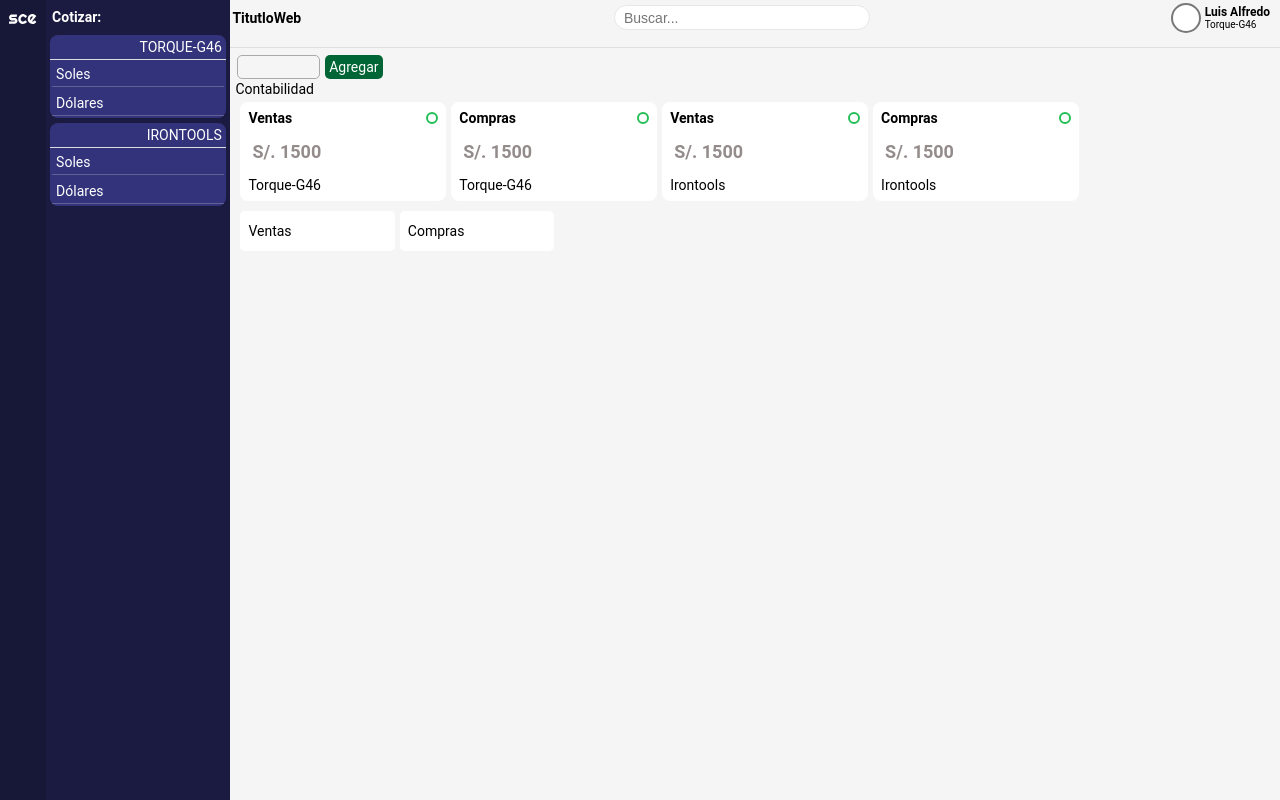
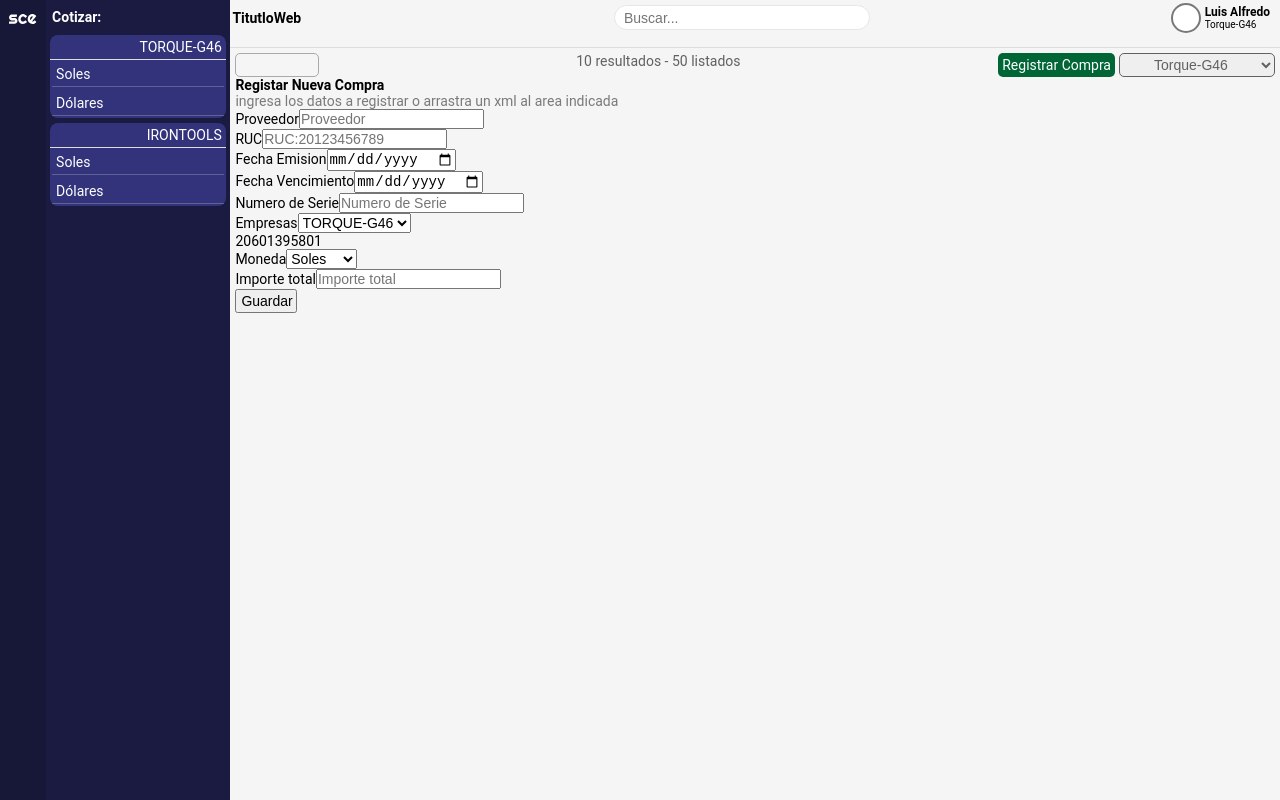
Before and after one commit to LuisPalomin05/FrontendSCE, a React (Create React App) app: page /compras/crear in a window 1280 px wide. Before the commit this address led to /. Built offline with nearby package versions, Linux system fonts and the light colour scheme; the HTML template or start-up script is replaced by a standard one.

Commit message:
se revisan componentes

```diff
--- a/src/App.js
+++ b/src/App.js
@@ -52,15 +52,11 @@ const App = () => {
               <Routes>
                 <Route path="/" element={<Dashboard />} />
                 <Route path="/dashboard" element={<Dashboard />} />
-                <Route path="/sce/configuracion" element={<Configuracion/>} />
-                <Route path="/compras" element={<Compras/>}/>
+                <Route path="/sce/configuracion" element={<Configuracion />} />
+                <Route path="/compras/*" element={<Compras />} />
                 <Route path="/documentos" element={<Documentos />} />
-                <Route path="/ventas/*" element={<Ventas/>}/>
-                <Route path="/sce/configuracion" element={<Configuracion />} />
-                <Route
-                  path="/sce/configuracion/*"
-                  element={<Configuracion />}
-                />
+                <Route path="/ventas/*" element={<Ventas />} />
+                <Route path="/sce/configuracion/*" element={<Configuracion />}/>
 
                 <Route path="*" element={<Navigate to="/" />} />
               </Routes>
--- /dev/null
+++ b/src/components/ComprasCrear.js
@@ -0,0 +1,68 @@
+import React from "react";
+
+const ComprasCrear = () => {
+
+    return(
+        <div>
+            <section>
+                <h1>Registar Nueva Compra</h1>
+                <p className="cGray">ingresa los datos a registrar o arrastra un xml al area indicada</p>
+            </section>
+            <section>
+                <section>
+                    <form>
+                        <section>
+                            <label>Proveedor</label>
+                            <input type="text" placeholder="Proveedor"/>
+                        </section>
+                        <section>
+                            <label>RUC</label>
+                            <input type="text" placeholder="RUC:20123456789"/>
+                        </section>
+                        <section>
+                            <label>Fecha Emision</label>
+                            <input type="date"/>
+                        </section>
+                        <section>
+                            <label>Fecha Vencimiento</label>
+                            <input type="date"/>
+                        </section>
+                        <section>
+                            <label>Numero de Serie</label>
+                            <input type="text" placeholder="Numero de Serie"/>
+                        </section>
+                        <section>
+                            <div>
+                                <label>Empresas</label>
+                                <select>
+                                    <option>TORQUE-G46</option>
+                                    <option>IRONTOOLS</option>
+                                </select>
+                            </div>
+                            <div>
+                                <label>20601395801</label>
+                            </div>
+                        </section>
+                        <section>
+                            <label>Moneda</label>
+                            <select>
+                                <option>Soles</option>
+                                <option>Dolares</option>
+                            </select>
+                        </section>
+                        <section>
+                            <label>Importe total</label>
+                            <input type="number" placeholder="Importe total"/>
+                        </section>
+                        <button type="submit" className="flexbox padd1 gap1">
+                            <ion-icon name="save-outline"></ion-icon>
+                            <p>Guardar</p>
+                        </button>
+                    </form>
+                </section>
+            </section>
+        </div>
+    );
+};
+
+export default ComprasCrear;
--- /dev/null
+++ b/src/components/ComprasLista.js
@@ -0,0 +1,9 @@
+import React from "react";
+
+const ComprasLista = () => {
+    return(
+        <div>Lista Compras</div>
+    );
+};
+
+export default ComprasLista;
--- a/src/components/ComprasVista.js
+++ b/src/components/ComprasVista.js
@@ -1,6 +1,7 @@
 import React, { Component } from "react";
+import { ComprasCrear, ComprasLista } from "./Componentes"
 import "../content/css/ComprasStylo.css";
-// import { Link } from "react-router-dom";
+import { Routes, Route } from "react-router-dom";
 
 export default class Compras extends Component {
   render() {
@@ -37,6 +38,13 @@ export default class Compras extends Component {
           </select>
         </div>
       </section>
+
+      <section>
+        <Routes>
+          <Route path="/" element={<ComprasLista />} />
+          <Route path="crear" element={<ComprasCrear />} />
+        </Routes>
+      </section>
     </div>
     )
   }
--- a/src/components/VentasCrear.js
+++ b/src/components/VentasCrear.js
@@ -5,11 +5,12 @@ const VentasCrear = () => {
     <div>
       <section>
         <h1>Registar Nueva Venta</h1>
-        <p className="cGray">ingresa los datos a registrar o arrastra un xml al area indicada</p>
+        <p className="cGray">
+          ingresa los datos a registrar o arrastra un xml al area indicada
+        </p>
       </section>
       <section>
         <section>
-
           <form>
             <section>
               <label>Cliente</label>
@@ -42,7 +43,6 @@ const VentasCrear = () => {
               <div>
                 <label>20601395801</label>
               </div>
-
             </section>
             <section>
               <label>Moneda</label>
@@ -55,12 +55,16 @@ const VentasCrear = () => {
               <label>Importe total</label>
               <input type="number" placeholder="Importe total" />
             </section>
+            <button type="submit" className="flexbox padd1 gap1">
+            <ion-icon name="save-outline"></ion-icon>
+              <p>Guardar</p>
+            </button>
           </form>
         </section>
         <section>
           <p>xml</p>
           <div>
-                <div>
+            <div className="flexbox padd1 xmldropbox">
               <p>Arrastra el archivo xml</p>
             </div>
           </div>
--- a/src/components/VentasVista.js
+++ b/src/components/VentasVista.js
@@ -24,11 +24,11 @@ export default class Ventas extends Component {
             <p className=" titleboxVentas">10 resultados - 50 listados</p>
           </div>
           <div className="flexbox optionmenubox">
-            <div className="flexcenter createButtonBox">
+            <div><Link to="/ventas/crear" className="flexcenter createButtonBox">
               <div className="flexcenter">
                 <ion-icon name="add-outline"></ion-icon>
               </div>
-              <Link to="/ventas/crear">
+
                 <div className="flexcenter">
                   <p>Nueva Venta</p>
                 </div>
@@ -43,7 +43,7 @@ export default class Ventas extends Component {
 
         <section>
           <Routes>
-            <Route path="/ventas" element={<VentasLista />} />
+            <Route path="/" element={<VentasLista />} />
             <Route path="crear" element={<VentasCrear />} />
           </Routes>
 
--- a/src/content/css/App.css
+++ b/src/content/css/App.css
@@ -124,3 +124,11 @@ grid-area: sections;
 .cBlack{
   color: #383838;
 }
+
+.gap1{
+  gap: 2px;
+}
+
+.gap2{
+  gap: 4px;
+}
--- a/src/content/css/VentasStylo.css
+++ b/src/content/css/VentasStylo.css
@@ -25,3 +25,14 @@ option{
 .optionmenubox{
     gap: 4px;
 }
+
+.xmldropbox{
+    display: flex;
+    justify-content: center;
+    align-items: center;
+    height: 200px;
+    width: 100%;
+    border: 2px dashed #616161;
+    border-radius: 5px;
+    color: #616161;
+}
```
Also changed, not shown: src/components/Componentes.js (+15 -14 lines), 1 other file (tests, documents, lock files or other folders). Lines whose indentation alone changed are shown as unchanged.
